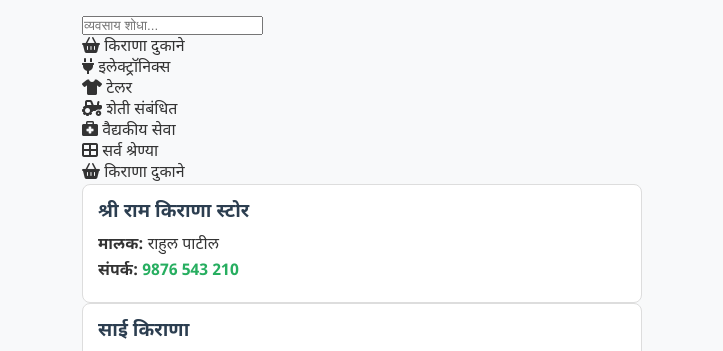
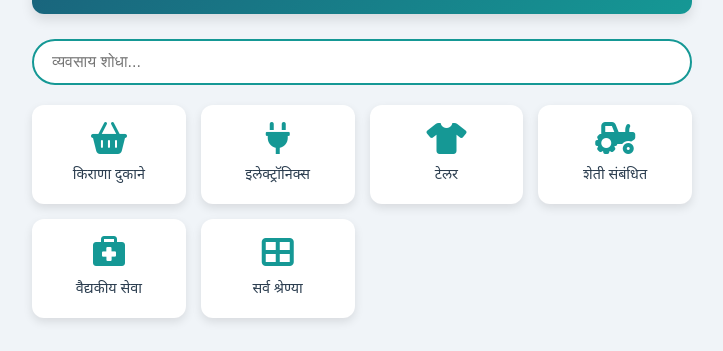
Before and after one commit to Incident-Tracker-Pro/-, a plain HTML site: page index.html in a window 1280 px wide. Shown: the part 107-458 px from the top of the page, without its empty margins (278-1001 px from the left). Drawn offline with Linux system fonts and the light colour scheme.

Commit message:
Update styles.css

```diff
--- a/styles.css
+++ b/styles.css
@@ -1,11 +1,10 @@
 :root {
-    --primary-color: #2c3e50;
-    --secondary-color: #27ae60;
-    --background-color: #f8f9fa;
-    --text-color: #333333;
-    --card-bg-color: #ffffff;
-    --button-bg: #27ae60;
-    --button-text: #ffffff;
+    --primary-color: #1a5f7a;
+    --secondary-color: #159895;
+    --background-color: #f0f4f8;
+    --text-color: #2c3e50;
+    --card-background: #ffffff;
+    --accent-color: #57c5b6;
 }
 
 * {
@@ -15,109 +14,198 @@
 }
 
 body {
-    font-family: 'Noto Sans Devanagari', Arial, sans-serif;
+    font-family: 'Noto Sans Devanagari', 'Poppins', Arial, sans-serif;
     background-color: var(--background-color);
     color: var(--text-color);
+    line-height: 1.6;
 }
 
 .container {
-    max-width: 600px;
+    width: 100%;
+    max-width: 700px;
     margin: 0 auto;
     padding: 20px;
 }
 
 header {
+    background: linear-gradient(135deg, var(--primary-color), var(--secondary-color));
+    color: white;
     text-align: center;
-    padding: 20px 10px;
-    background-color: var(--secondary-color);
-    color: var(--button-text);
-    border-radius: 8px;
-    margin-bottom: 20px;
+    padding: 25px;
+    border-radius: 12px;
+    margin-bottom: 25px;
+    box-shadow: 0 6px 12px rgba(0,0,0,0.1);
 }
 
 header h1 {
-    font-size: 1.8rem;
-    line-height: 1.5;
+    font-size: 2rem;
+    font-weight: 600;
+    letter-spacing: 0.5px;
 }
 
-.search-section {
+.controls {
     display: flex;
-    gap: 10px;
-    margin-bottom: 20px;
+    flex-direction: column;
+    gap: 20px;
+    margin-bottom: 25px;
 }
 
-.search-section input {
-    flex-grow: 1;
-    padding: 12px 15px;
+.search-container input {
+    width: 100%;
+    padding: 12px 18px;
     border: 2px solid var(--secondary-color);
-    border-radius: 8px;
+    border-radius: 25px;
     font-size: 1rem;
+    background-color: white;
+    transition: all 0.3s ease;
+    outline: none;
 }
 
-.search-section button {
-    background-color: var(--button-bg);
-    color: var(--button-text);
-    border: none;
-    padding: 12px 15px;
-    border-radius: 8px;
-    font-size: 1rem;
-    cursor: pointer;
-    transition: background-color 0.3s ease;
+.search-container input:focus {
+    border-color: var(--accent-color);
+    box-shadow: 0 0 10px rgba(21, 152, 149, 0.2);
 }
 
-.search-section button:hover {
-    background-color: #1e8449;
+.category-selection {
+    width: 100%;
 }
 
-.category-buttons {
-    display: flex;
-    flex-wrap: wrap;
-    gap: 10px;
-    margin-bottom: 20px;
+.category-grid {
+    display: grid;
+    grid-template-columns: repeat(4, 1fr);
+    gap: 15px;
+    margin-bottom: 15px;
 }
 
-.category-buttons button {
-    flex: 1;
-    padding: 10px 15px;
-    font-size: 1rem;
-    color: var(--button-text);
-    background-color: var(--secondary-color);
-    border: none;
-    border-radius: 8px;
+.category-item {
+    display: flex;
+    flex-direction: column;
+    align-items: center;
+    justify-content: center;
+    padding: 15px;
+    border-radius: 12px;
+    background-color: white;
+    box-shadow: 0 4px 10px rgba(0,0,0,0.1);
     cursor: pointer;
-    transition: background-color 0.3s ease;
+    transition: all 0.3s ease;
+    border: 2px solid transparent;
 }
 
-.category-buttons button:hover {
-    background-color: #1e8449;
+.category-item:hover {
+    transform: scale(1.05);
+    box-shadow: 0 6px 15px rgba(0,0,0,0.15);
 }
 
-.business-list {
+.category-item.selected {
+    border-color: var(--secondary-color);
+    background-color: #f0f8ff;
+}
+
+.category-item i {
+    font-size: 2rem;
+    color: var(--secondary-color);
+    margin-bottom: 10px;
+}
+
+.category-item span {
+    font-size: 0.9rem;
+    text-align: center;
+    font-weight: 500;
+}
+
+.selected-category-name {
+    text-align: center;
+    font-size: 1.2rem;
+    color: var(--primary-color);
+    margin-bottom: 15px;
+    font-weight: 600;
+    opacity: 0;
+    transition: opacity 0.3s ease;
+}
+
+.business-grid {
+    display: grid;
+    grid-template-columns: 1fr;
+    gap: 20px;
+}
+
+.category-header {
     display: flex;
-    flex-direction: column;
+    align-items: center;
     gap: 15px;
+    font-size: 1.4rem;
+    color: var(--primary-color);
+    margin-bottom: 15px;
+    border-bottom: 2px solid var(--accent-color);
+    padding-bottom: 10px;
+}
+
+.category-header i {
+    color: var(--secondary-color);
+    font-size: 1.8rem;
 }
 
 .business-card {
-    background-color: var(--card-bg-color);
-    border-radius: 8px;
-    padding: 15px;
-    border: 1px solid #ddd;
+    background-color: var(--card-background);
+    border-radius: 12px;
+    padding: 20px;
+    box-shadow: 0 4px 10px rgba(0,0,0,0.1);
+    transition: transform 0.3s ease, box-shadow 0.3s ease;
+}
+
+.business-card:hover {
+    transform: translateY(-5px);
+    box-shadow: 0 6px 15px rgba(0,0,0,0.15);
 }
 
 .business-card h4 {
     font-size: 1.2rem;
     color: var(--primary-color);
     margin-bottom: 10px;
+    font-weight: 600;
 }
 
 .business-card p {
-    font-size: 1rem;
-    margin: 5px 0;
+    margin: 8px 0;
+    color: var(--text-color);
 }
 
 .business-card a {
     color: var(--secondary-color);
     text-decoration: none;
-    font-weight: bold;
+    font-weight: 500;
+    transition: color 0.3s ease;
 }
+
+.business-card a:hover {
+    color: var(--accent-color);
+    text-decoration: underline;
+}
+
+.no-results {
+    text-align: center;
+    color: var(--primary-color);
+    padding: 20px;
+    background-color: white;
+    border-radius: 12px;
+    box-shadow: 0 4px 10px rgba(0,0,0,0.1);
+}
+
+@media screen and (max-width: 600px) {
+    .category-grid {
+        grid-template-columns: repeat(2, 1fr);
+    }
+
+    .container {
+        padding: 15px;
+    }
+
+    header h1 {
+        font-size: 1.6rem;
+    }
+
+    .controls input {
+        font-size: 0.95rem;
+        padding: 10px 15px;
+    }
+}
```
